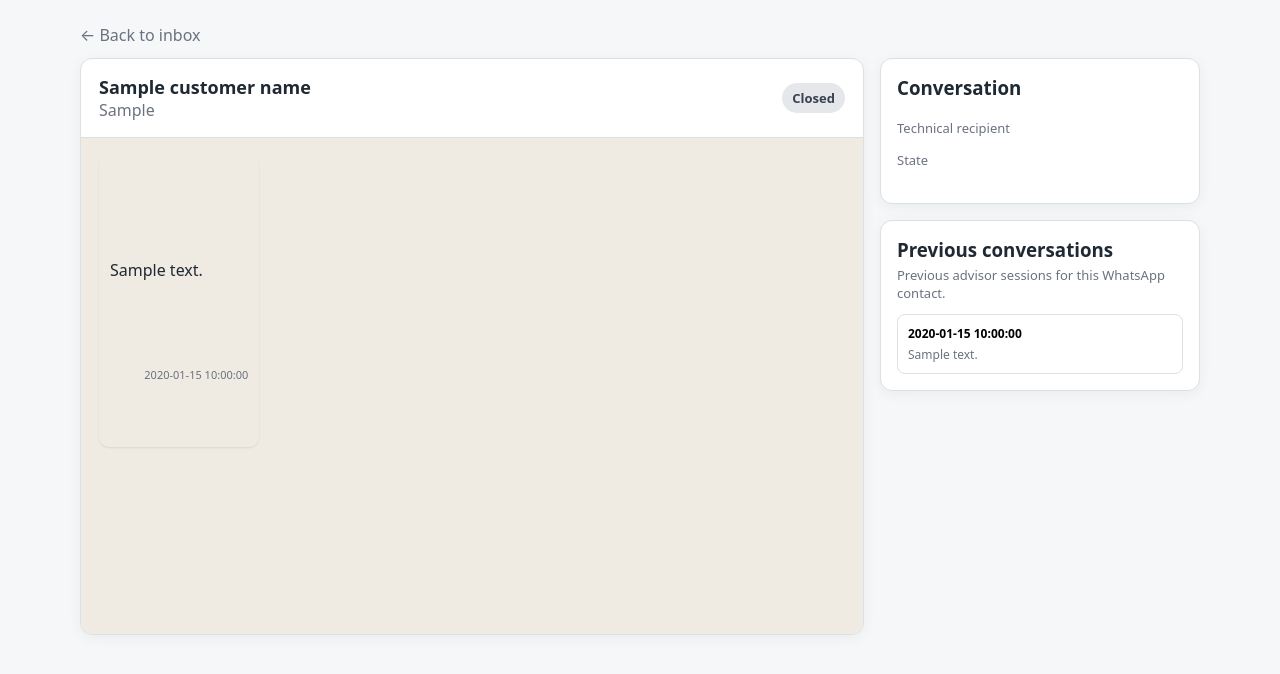
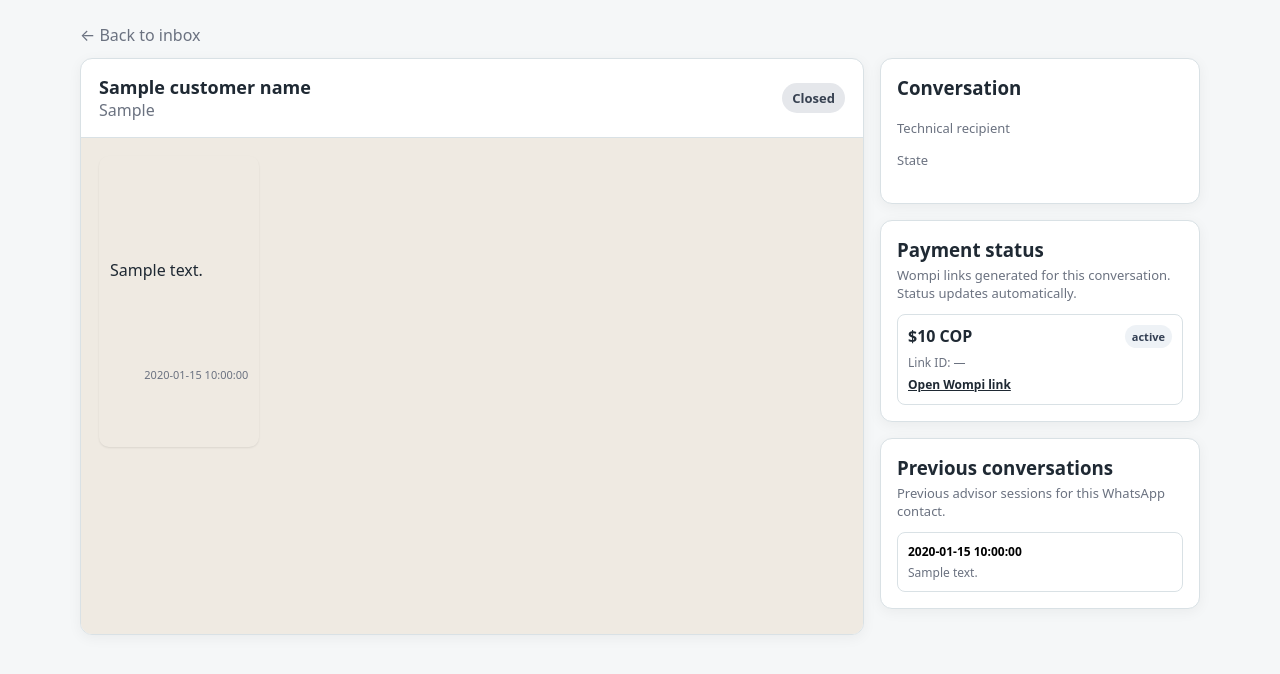
Before and after one commit to afosorioh/whatsapp-bot, a Flask app: template app/templates/management/conversation.html in a window 1280 px wide. Shown: the top 674 px of the page. Run offline with Flask 3, Linux system fonts and the light colour scheme; tables that the repository leaves empty hold one stand-in row (values such as "Sample post"); the template is opened without the code that fills it: values that come from a table or form of the project are taken from there, most other values are stand-ins (such as "Sample title", 1, 10 or a date in 2020).

Commit message:
feat: show live Wompi payment status in advisor chat

```diff
--- a/app/templates/management/conversation.html
+++ b/app/templates/management/conversation.html
@@ -225,6 +225,68 @@
         font-weight: 700;
     }
 
+    .payment-status-list {
+        display: flex;
+        flex-direction: column;
+        gap: 8px;
+        margin-top: 12px;
+    }
+
+    .payment-status-item {
+        border: 1px solid var(--border);
+        border-radius: 8px;
+        padding: 10px;
+        background: #fff;
+    }
+
+    .payment-status-head {
+        display: flex;
+        justify-content: space-between;
+        align-items: center;
+        gap: 8px;
+        margin-bottom: 6px;
+    }
+
+    .payment-status-badge {
+        padding: 4px 7px;
+        border-radius: 999px;
+        font-size: 11px;
+        font-weight: 800;
+        background: #eef2f6;
+        color: #344054;
+    }
+
+    .payment-status-badge.approved {
+        background: #dcfae6;
+        color: #067647;
+    }
+
+    .payment-status-badge.declined,
+    .payment-status-badge.error,
+    .payment-status-badge.voided {
+        background: #fee4e2;
+        color: #b42318;
+    }
+
+    .payment-status-badge.pending,
+    .payment-status-badge.created_not_sent {
+        background: #fff3cd;
+        color: #856404;
+    }
+
+    .payment-status-meta {
+        font-size: 12px;
+        color: var(--muted);
+        line-height: 1.45;
+        overflow-wrap: anywhere;
+    }
+
+    .payment-status-link {
+        display: inline-block;
+        margin-top: 5px;
+        font-size: 12px;
+        font-weight: 700;
+    }
     .sidebar-card { padding: 16px; }
     .sidebar-card + .sidebar-card { margin-top: 16px; }
 
@@ -504,6 +566,41 @@
         </div>
         {% endif %}
 
+        {% if payments %}
+        <div class="card sidebar-card">
+            <h3 style="margin-top:0;margin-bottom:4px;">Payment status</h3>
+            <div class="muted" style="font-size:13px;margin-bottom:8px;">
+                Wompi links generated for this conversation. Status updates automatically.
+            </div>
+
+            <div id="payment-status-list" class="payment-status-list">
+                {% for payment in payments %}
+                <div class="payment-status-item" data-payment-id="{{ payment.id }}">
+                    <div class="payment-status-head">
+                        <strong>${{ "{:,.0f}".format(payment.amount) }} COP</strong>
+                        <span class="payment-status-badge {{ payment.status|lower }}">
+                            {{ payment.status }}
+                        </span>
+                    </div>
+                    <div class="payment-status-meta">
+                        Link ID: {{ payment.payment_link_id or '—' }}
+                        {% if payment.transaction_id %}
+                        <br>Transaction: {{ payment.transaction_id }}
+                        {% endif %}
+                        {% if payment.payment_method_type %}
+                        <br>Method: {{ payment.payment_method_type }}
+                        {% endif %}
+                    </div>
+                    {% if payment.payment_url %}
+                    <a class="payment-status-link" href="{{ payment.payment_url }}" target="_blank" rel="noopener">
+                        Open Wompi link
+                    </a>
+                    {% endif %}
+                </div>
+                {% endfor %}
+            </div>
+        </div>
+        {% endif %}
         <div class="card sidebar-card">
             <h3 style="margin-top:0;margin-bottom:4px;">Previous conversations</h3>
             <div class="muted" style="font-size:13px;margin-bottom:12px;">
@@ -599,6 +696,79 @@
 <script>
 (function () {
     const container = document.getElementById('messages');
+    const paymentStatusList = document.getElementById('payment-status-list');
+
+    function paymentBadgeClass(status) {
+        return 'payment-status-badge ' + String(status || 'PENDING').toLowerCase();
+    }
+
+    function renderPaymentStatuses(payments) {
+        if (!paymentStatusList) return;
+
+        paymentStatusList.innerHTML = '';
+
+        (payments || []).forEach(function (payment) {
+            const item = document.createElement('div');
+            item.className = 'payment-status-item';
+            item.dataset.paymentId = payment.id;
+
+            const head = document.createElement('div');
+            head.className = 'payment-status-head';
+
+            const amount = document.createElement('strong');
+            amount.textContent = new Intl.NumberFormat(
+                'es-CO',
+                {style: 'currency', currency: 'COP', maximumFractionDigits: 0}
+            ).format(payment.amount || 0);
+
+            const badge = document.createElement('span');
+            badge.className = paymentBadgeClass(payment.status);
+            badge.textContent = payment.status || 'PENDING';
+
+            head.appendChild(amount);
+            head.appendChild(badge);
+
+            const meta = document.createElement('div');
+            meta.className = 'payment-status-meta';
+            const details = [
+                'Link ID: ' + (payment.payment_link_id || '—'),
+                payment.transaction_id ? 'Transaction: ' + payment.transaction_id : '',
+                payment.payment_method_type ? 'Method: ' + payment.payment_method_type : ''
+            ].filter(Boolean);
+            meta.innerHTML = details.map(escapeHtml).join('<br>');
+
+            item.appendChild(head);
+            item.appendChild(meta);
+
+            if (payment.payment_url) {
+                const link = document.createElement('a');
+                link.className = 'payment-status-link';
+                link.href = payment.payment_url;
+                link.target = '_blank';
+                link.rel = 'noopener';
+                link.textContent = 'Open Wompi link';
+                item.appendChild(link);
+            }
+
+            paymentStatusList.appendChild(item);
+        });
+    }
+
+    async function pollPaymentStatuses() {
+        if (!paymentStatusList) return;
+
+        try {
+            const response = await fetch(
+                '{{ url_for("management.conversation_payments", conversation_id=conversation.id) }}',
+                {headers: {'Accept': 'application/json'}}
+            );
+            if (!response.ok) return;
+            const data = await response.json();
+            renderPaymentStatuses(data.payments || []);
+        } catch (error) {
+            console.debug('Payment status polling failed', error);
+        }
+    }
     const composer = document.getElementById('message-composer');
     const attachmentInput = document.getElementById('attachment-input');
     const attachmentButton = document.getElementById('attachment-button');
@@ -772,6 +942,9 @@
     if (container) {
         scrollToBottom();
         setInterval(poll, 3000);
+        if (paymentStatusList) {
+            setInterval(pollPaymentStatuses, 5000);
+        }
     }
 
     const contactButton = document.getElementById('contact-button');
```
